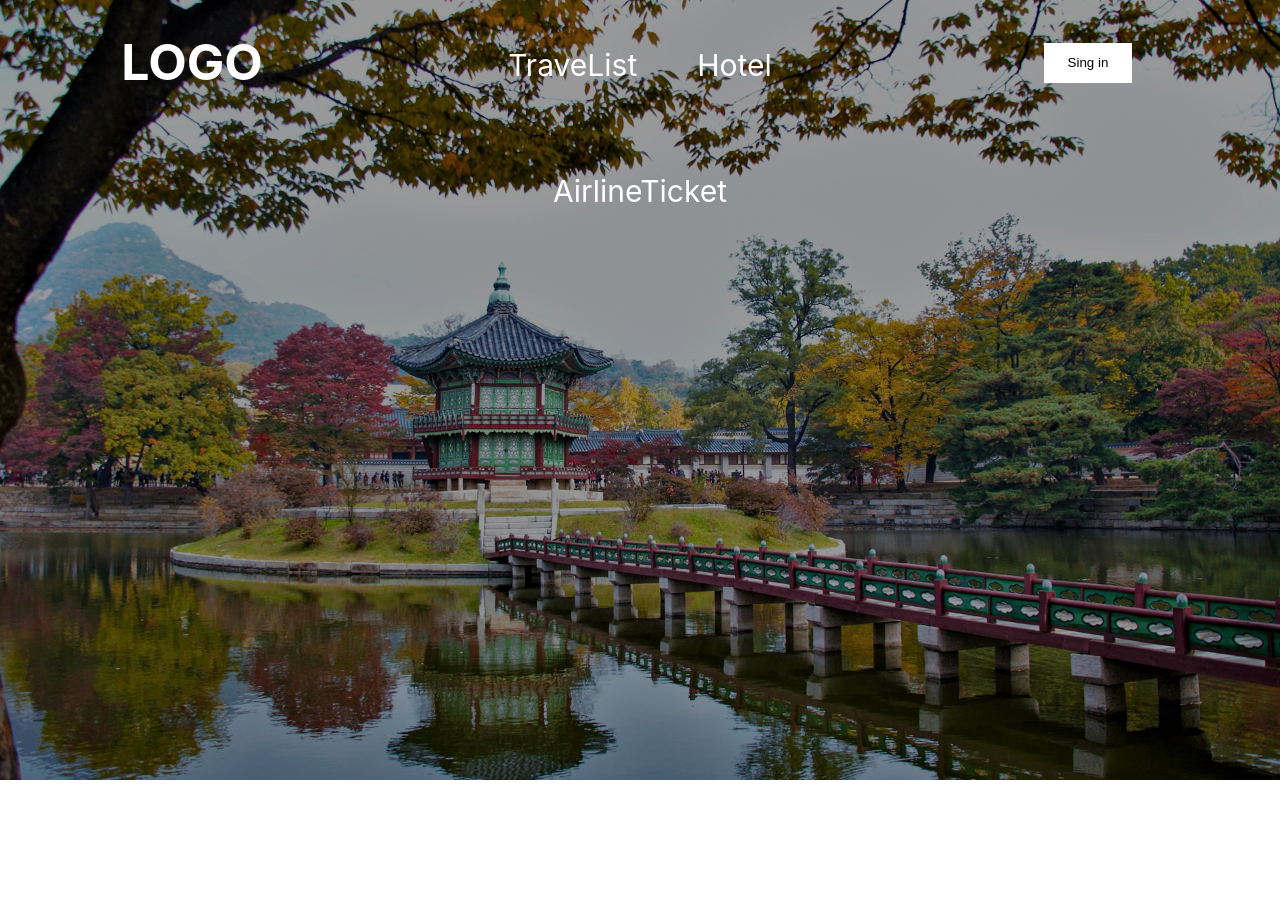
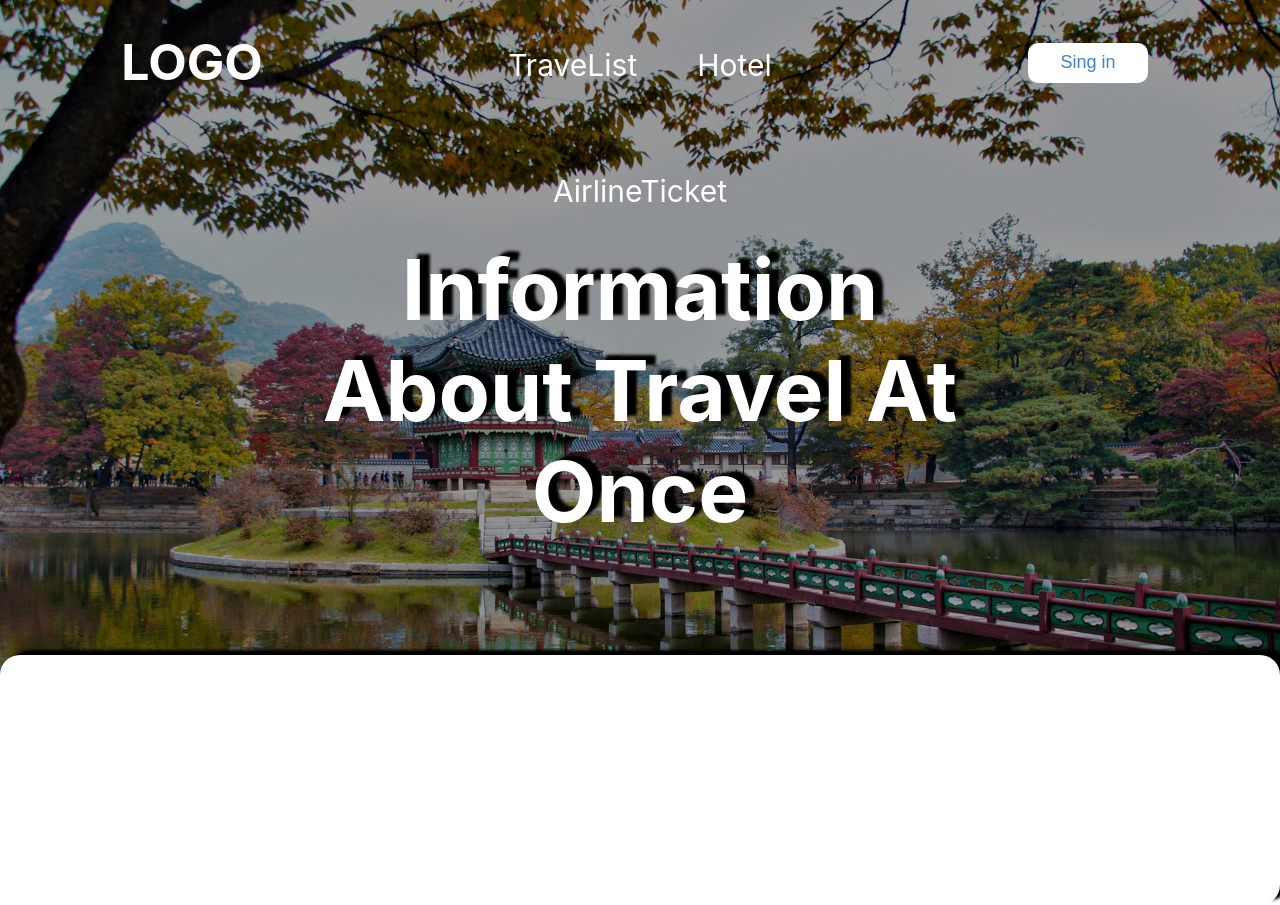
Before and after one commit to ykkc21/Capstone, a React (Create React App) app in the folder project/: page / in a window 1280 px wide. Before the commit the page ends 800 px from the top, so only its background shows below. Built offline with nearby package versions, Linux system fonts and the light colour scheme.

Commit message:
commit
commit

```diff
--- a/project/src/App.js
+++ b/project/src/App.js
@@ -42,6 +42,10 @@ function App() {
         </div>
       </header>
       <section className={style.View}>
+        <div className={style.ViewContainer}>
+          <h1 className={style.View_h1}>Information About Travel At Once</h1>
+          <div className={style.View_box}></div>
+        </div>
         <div className={style.View_Shadow}></div>
       </section>
     </Fragment>
--- a/project/src/styles/App.module.css
+++ b/project/src/styles/App.module.css
@@ -71,11 +71,15 @@ body {
   left: 50%;
   transform: translate(-50%, -50%);
   border: none;
-  width: 88px;
+  width: 120px;
   height: 40px;
   background-color: #fff;
-  color: ;
+  color: #4181c9;
+  font-size: 18px;
+  border-radius: 10px;
 }
+
+/* View */
 
 .View {
   width: 100%;
@@ -83,6 +87,39 @@ body {
   background-image: url("../assets/img/hyangwonjeong-pavilion-5900902_1920.jpg");
   background-size: cover;
   background-position: center;
+  position: relative;
+}
+
+.ViewContainer {
+  max-width: 1440px;
+  width: 100%;
+  height: 780px;
+  margin: 0 auto;
+}
+
+.View_h1 {
+  color: #fff;
+  position: absolute;
+  top: 50%;
+  left: 50%;
+  transform: translate(-50%, -50%);
+  font-size: 84px;
+  text-align: center;
+  z-index: 10;
+  text-shadow: 10px -5px 3px #000;
+}
+.View_box {
+  max-width: 1440px;
+  width: 100%;
+  height: 250px;
+  border-radius: 20px;
+  background-color: #fff;
+  position: absolute;
+  top: 100%;
+  left: 50%;
+  transform: translate(-50%, -50%);
+  box-shadow: 10px -5px 3px #000;
+  z-index: 10;
 }
 
 .View_Shadow {
@@ -90,4 +127,6 @@ body {
   height: 100%;
   background-color: #000;
   opacity: 0.4;
+  position: absolute;
+  top: 0%;
 }
```
